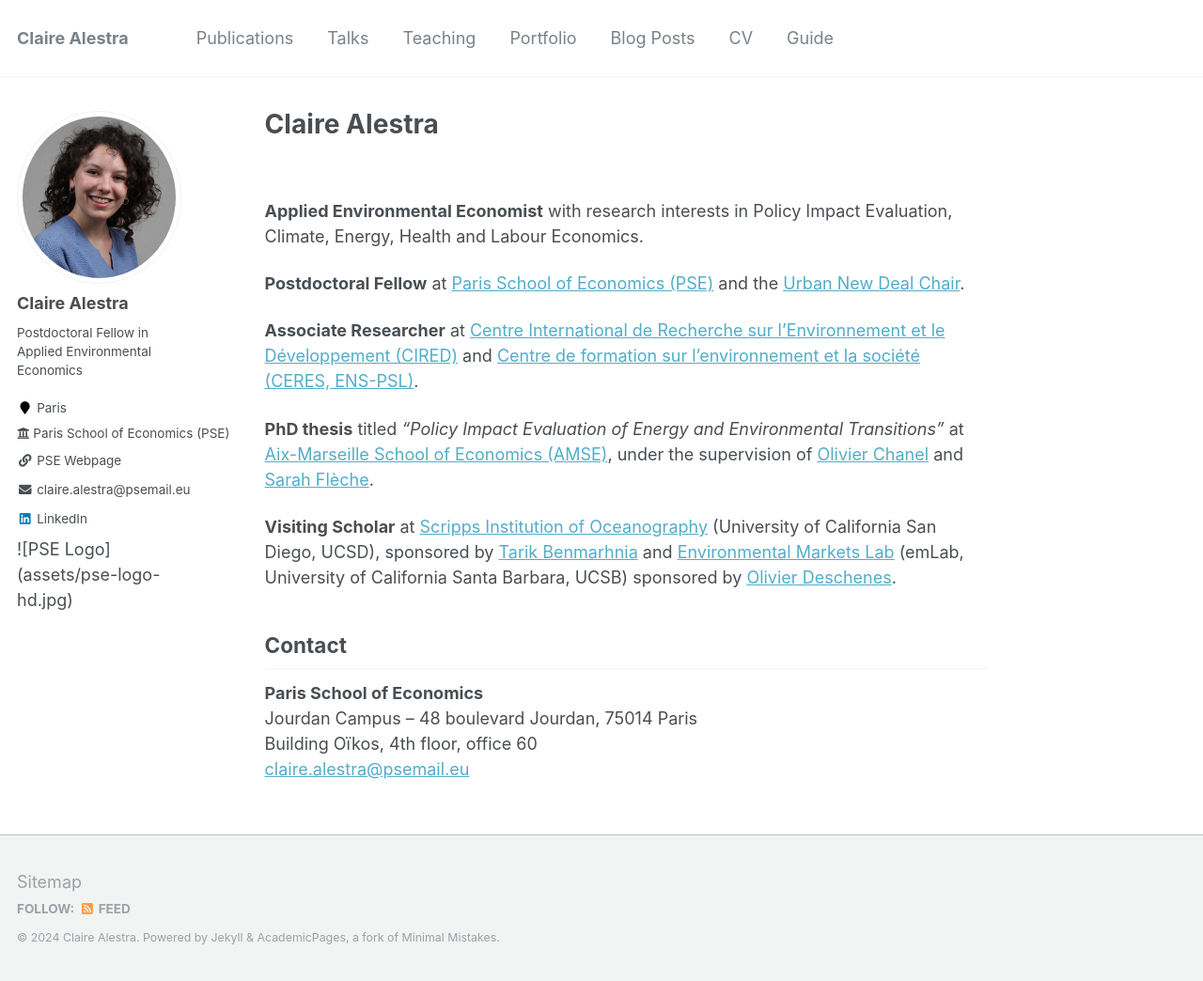
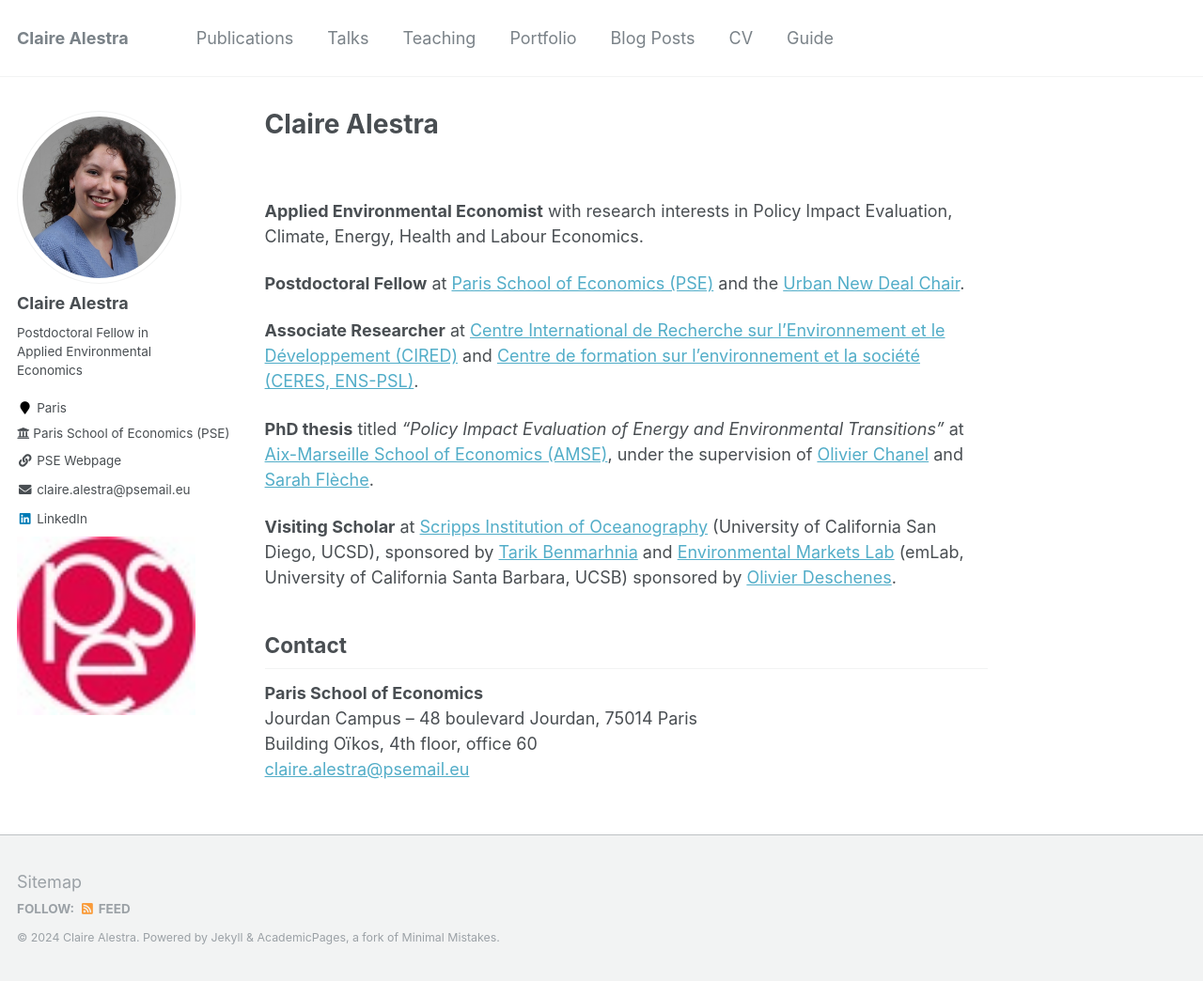
Before and after one commit to ClaireAlestra/ClaireAlestra.github.io, a Jekyll site: the page built from _pages/about.md, in a window 1280 px wide and 1044 px high. Shown: the whole window at 94% size. Built offline with Jekyll 4.4.1, drawn with Linux system fonts in a browser that asks for light colours.

Commit message:
Update author-profile.html

```diff
--- a/_includes/author-profile.html
+++ b/_includes/author-profile.html
@@ -122,4 +122,8 @@
   </div>
 </div>
 
-![PSE Logo](assets/pse-logo-hd.jpg)
+    {% if site.textbook_logo %}
+    <a href="{{ site.textbook_logo_link }}">
+    <img src="{{ site.textbook_logo | relative_url }}" width="50" height="50" align="right" class="textbook_logo" id="sidebar-logo" data-turbolinks-permanent/>
+    </a>
+    {% endif %}
```
